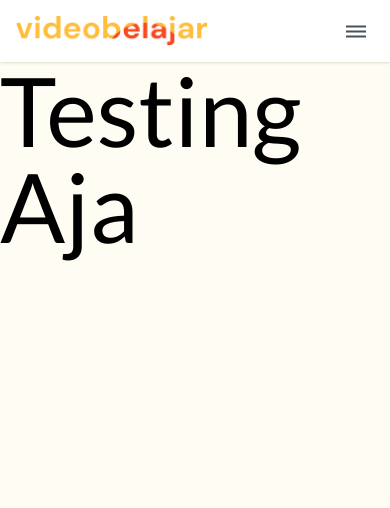
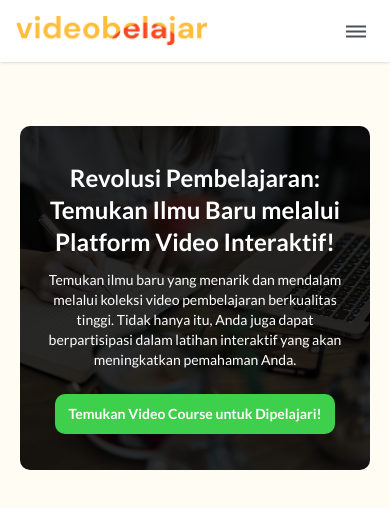
Before and after one commit to benedictusron/mission-inter-fe, a React (Vite) app: page /Home in a window 390 px wide. Shown: the top 508 px of the page. Built offline with nearby package versions, Linux system fonts and the light colour scheme.

Commit message:
Add clickOutside List Menu close & Hero.jsx

```diff
--- a/src/App.jsx
+++ b/src/App.jsx
@@ -3,7 +3,7 @@ import { Routes,Route } from 'react-router-dom'
 import './App.css'
 import Login from './pages/Login'
 import Register from './pages/Register'
-import Beranda from './pages/Home'
+import Beranda from './pages/Home/Home'
 
 function App() {
 
--- a/src/components/Navbar/ListMenuProfile.jsx
+++ b/src/components/Navbar/ListMenuProfile.jsx
@@ -4,19 +4,19 @@ function ListMenuProfile() {
     return (
         <div className="absolute right-0 mt-60 w-full sm:mt-3  sm:w-48 bg-white shadow-lg  py-2 border border-gray-100 z-10">
             <a
-                href="#profile"
+                href="#"
                 className="block px-4 py-2 text-base text-black-secondary hover:bg-gray-100"
             >
                 Profil Saya
             </a>
             <a
-                href="#class"
+                href="#"
                 className="block px-4 py-2 text-base text-black-secondary hover:bg-gray-100"
             >
                 Kelas Saya
             </a>
             <a
-                href="#class"
+                href="#"
                 className="block px-4 py-2 text-base text-black-secondary hover:bg-gray-100"
             >
                 Pesanan Saya
--- a/src/components/Navbar/Navbar.jsx
+++ b/src/components/Navbar/Navbar.jsx
@@ -5,7 +5,6 @@ import ListMenuProfile from './ListMenuProfile';
 
 function Navbar() {
     const [isOpen, setIsOpen] = useState(false);
-
   return (
     <header className='bg-light-primary shadow-sm'>
         <nav className="container mx-auto max-w-[1200px] px-4 md:px-6 lg:px-10 py-4 md:flex md:justify-between md:items-center ">
--- a/src/components/Navbar/Profile.jsx
+++ b/src/components/Navbar/Profile.jsx
@@ -1,11 +1,22 @@
-import { useState } from 'react';
+import { useState, useRef, useEffect } from 'react';
 import Ava from '../../assets/Avatar.png';
 import ListMenuProfile from './ListMenuProfile';
 
 function Profile() {
     const [isOpen, setIsOpen] = useState(false);
+    const dropdownRef = useRef(null);
+
+  useEffect(() => {
+    const handleClickOutside = (event) => {
+      if (dropdownRef.current && !dropdownRef.current.contains(event.target)) {
+        setIsOpen(false);
+      }
+    };
+    document.addEventListener("mousedown", handleClickOutside);
+    return () => document.removeEventListener("mousedown", handleClickOutside);
+  }, []);
     return (
-        <div className='relative'>
+        <div ref={dropdownRef} className='relative'>
             <button onClick={() => setIsOpen(!isOpen)}
                 className="flex items-center focus:outline-none">
                 <img
--- /dev/null
+++ b/src/pages/Home/Hero.jsx
@@ -0,0 +1,34 @@
+import bgHero from '../../assets/hero.jpg'
+function Hero() {
+  return (
+    <section className="flex items-center justify-center px-5 sm:w-full sm:px-[120px] ">
+            <div className="container max-w-fit sm:h-[400px] bg-cover bg-center mt-16 mb-6
+            rounded-[10px] bg-black/80 bg-blend-darken object-cover" style={{ backgroundImage: `url(${bgHero})` }}>
+                <div className=" relative items-center text-center justify-center pt-9 sm:pt-20 mx-5 sm:max-w-fit sm:mx-[140px] ">
+                    <h1 className="text-2xl font-bold pb-3 text-light-primary sm:text-5xl">Revolusi Pembelajaran: Temukan
+                        Ilmu Baru
+                        melalui
+                        Platform Video
+                        Interaktif!</h1>
+                    <p className="text-sm pb-6 text-light-primary sm:text-base">Temukan ilmu baru yang menarik dan mendalam
+                        melalui
+                        koleksi
+                        video
+                        pembelajaran
+                        berkualitas tinggi. Tidak hanya itu,
+                        Anda juga dapat berpartisipasi dalam latihan interaktif yang akan meningkatkan pemahaman Anda.
+                    </p>
+                </div>
+                <div className="flex items-center justify-center sm:flex sm:justify-center sm:mx-auto mx-5">
+                    <button type="button"
+                        className="w-[280px] text-sm font-bold text-light-primary bg-primary px-1 py-2.5 rounded-[10px] mb-9 sm:w-[372px] hover:bg-primary-400">
+                        Temukan Video Course untuk Dipelajari!
+                    </button>
+                </div>
+            </div>
+        </section>
+
+  )
+}
+
+export default Hero
--- /dev/null
+++ b/src/pages/Home/Home.jsx
@@ -0,0 +1,17 @@
+import Navbar from '../../components/Navbar/Navbar'
+import Hero from './Hero'
+
+function Home() {
+  return (
+    <>
+      <header>
+        <Navbar />
+      </header>
+      <main>
+      <Hero/>
+      </main>
+    </>
+  )
+}
+
+export default Home
--- a/src/pages/home.jsx
+++ /dev/null
@@ -1,12 +0,0 @@
-import Navbar from '../components/Navbar/Navbar'
-
-function Home() {
-  return (
-    <>
-    <Navbar/>
-    <div className='text-8xl'>Testing Aja</div>
-    </>
-  )
-}
-
-export default Home
```
